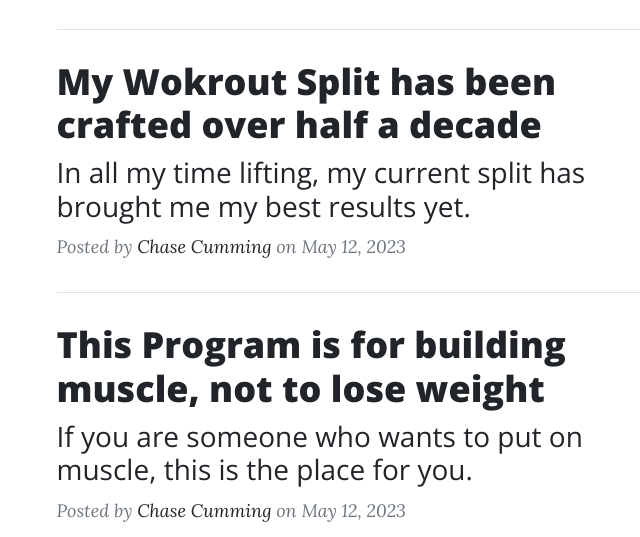
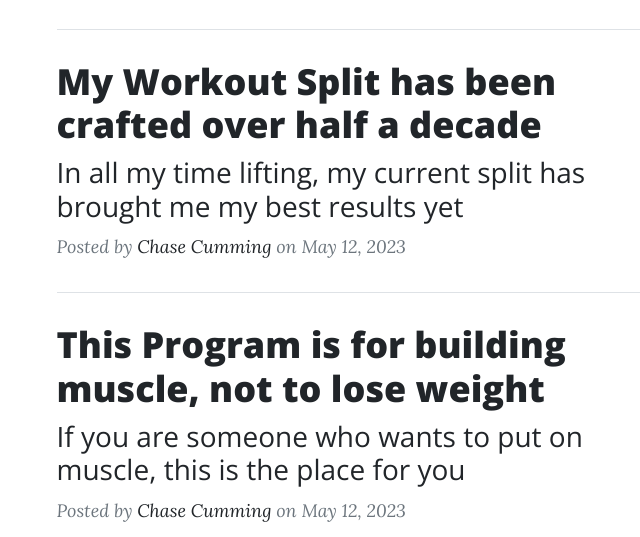
Before and after one commit to chasecumming/sp24, a plain HTML site: page index.html in a window 1280 px wide. Shown: the part 1418-1955 px from the top of the page, 289-929 px from the left. Drawn offline with nearby package versions, Linux system fonts and the light colour scheme.

Commit message:
Add files via upload

```diff
--- a/index.html
+++ b/index.html
@@ -78,8 +78,8 @@
                     <!-- Post preview-->
                     <div class="post-preview">
                         <a href="post.html">
-                            <h2 class="post-title">My Wokrout Split has been crafted over half a decade</h2>
-                            <h3 class="post-subtitle">In all my time lifting, my current split has brought me my best results yet.</h3>
+                            <h2 class="post-title">My Workout Split has been crafted over half a decade</h2>
+                            <h3 class="post-subtitle">In all my time lifting, my current split has brought me my best results yet</h3>
                         </a>
                         <p class="post-meta">
                             Posted by
@@ -93,7 +93,7 @@
                     <div class="post-preview">
                         <a href="post.html">
                             <h2 class="post-title">This Program is for building muscle, not to lose weight</h2>
-                            <h3 class="post-subtitle">If you are someone who wants to put on muscle, this is the place for you.</h3>
+                            <h3 class="post-subtitle">If you are someone who wants to put on muscle, this is the place for you</h3>
                         </a>
                         <p class="post-meta">
                             Posted by
```
Also changed, not shown: post.html (+1 -1 lines).
